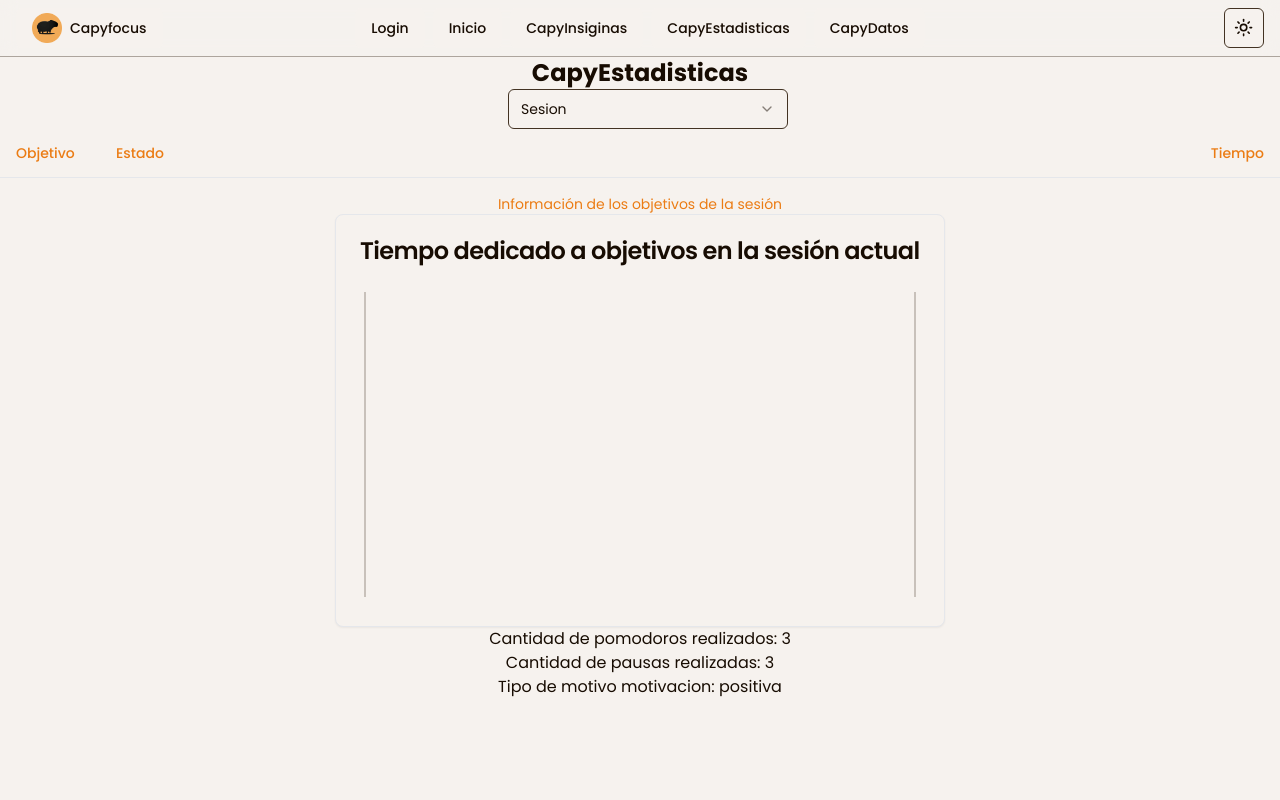
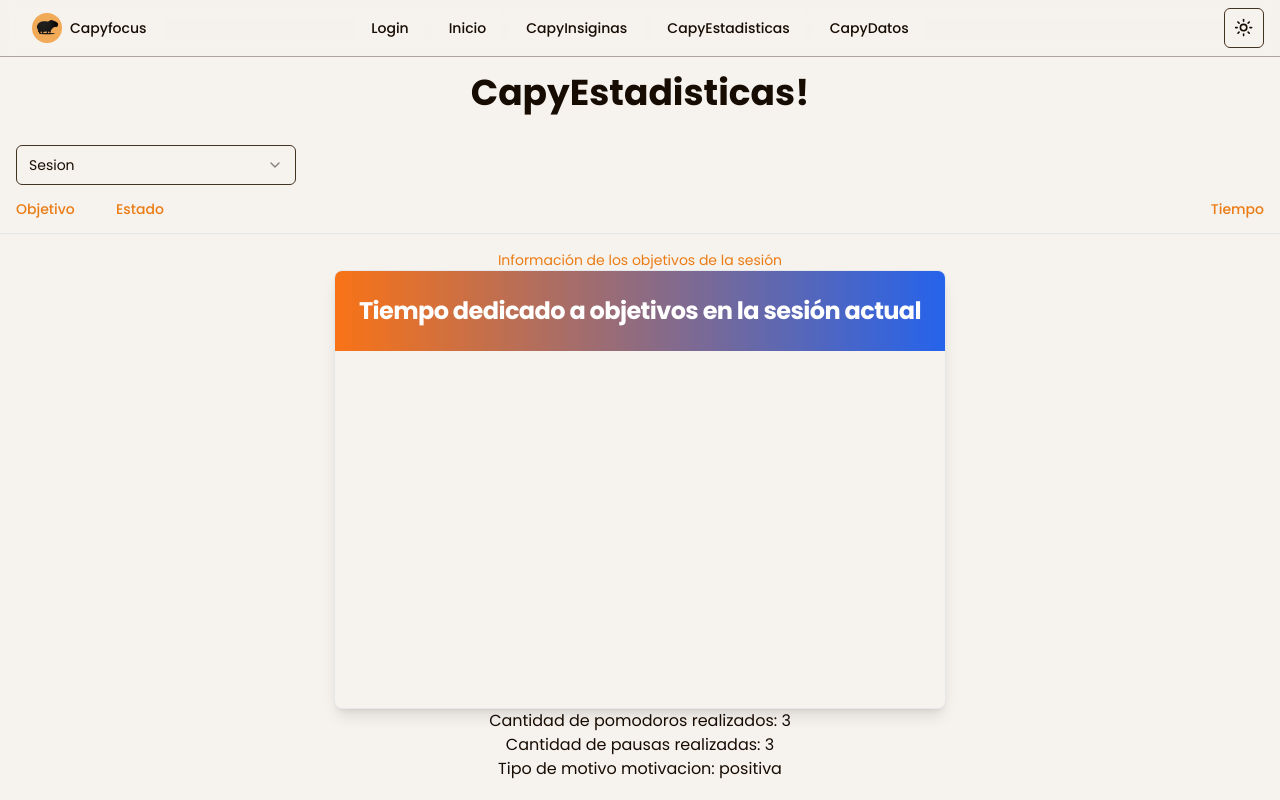
Before and after one commit to alanmoyano/capyfocus, a React (Vite) app: page /capyEstadisticas in a window 1280 px wide. Built offline with nearby package versions, Linux system fonts and the light colour scheme.

Commit message:
CapyEstadisticas en proceso x2

```diff
--- a/src/App.tsx
+++ b/src/App.tsx
@@ -6,7 +6,7 @@ import { Route, Switch } from 'wouter'
 import Login from './components/AuthForm'
 import Pomodoro from './components/Pomodoro'
 import Timer from './components/Timer'
-import Badges from './components/Badges'
+import CapyInsignias from './components/CapyInsignias'
 import Navbar from './components/Navbar'
 import { ThemeProvider } from './components/providers/ThemeProvider'
 import { ObjetivosProvider } from './components/ObjetivosContext'
@@ -43,7 +43,7 @@ function App() {
                   <Timer />
                 </Route>
 
-                <Route path='/capyInsignias' component={Badges} />
+                <Route path='/capyInsignias' component={CapyInsignias} />
                 <Route path='/capyEstadisticas' component={CapyEstadisticas} />
 
                 <Route path='/usuario' component={Usuario} />
--- a/src/components/Badges.tsx
+++ /dev/null
@@ -1,7 +0,0 @@
-export default function Badges() {
-  return (
-    <>
-      <h1>CapyInsignias!</h1>
-    </>
-  )
-}
--- a/src/components/CapyEstadisticas.tsx
+++ b/src/components/CapyEstadisticas.tsx
@@ -7,7 +7,8 @@ import {
   TableHeader,
   TableRow
 } from '@/components/ui/table'
-import { TrendingUp } from 'lucide-react'
+
+
 import { Bar, BarChart, LabelList, YAxis } from 'recharts'
 import {
   Card,
@@ -24,7 +25,7 @@ import {
   ChartTooltipContent
 } from '@/components/ui/chart'
 import * as React from 'react'
-import { Pie, PieChart, CartesianGrid, XAxis } from 'recharts'
+import { Pie, PieChart, CartesianGrid, XAxis, Cell } from 'recharts'
 
 import {
   Select,
@@ -43,10 +44,13 @@ import {
   TooltipTrigger
 } from '@/components/ui/tooltip'
 
-import { RadialBar, RadialBarChart } from 'recharts'
+
 
 import { useObjetivos } from './ObjetivosContext'
 
+import { ChartLegend, ChartLegendContent } from '@/components/ui/chart'
+
+import { ResponsiveContainer } from 'recharts'
 
 
 const chartData = [
@@ -59,26 +63,26 @@ const chartData = [
 
 const chartConfig1: ChartConfig = {
   visitors: {
-    label: 'Visitors'
+    label: 'Objetivos'
   },
   chrome: {
-    label: 'ParcialDSI',
+    label: 'Objetivo1',
     color: 'hsl(var(--chart-1))'
   },
   safari: {
-    label: 'Base de Datos',
+    label: 'Objetivo2',
     color: 'hsl(var(--chart-2))'
   },
   firefox: {
-    label: 'Analisis Numerico',
+    label: 'Objetivo3',
     color: 'hsl(var(--chart-3))'
   },
   edge: {
-    label: 'ParcialASI',
+    label: 'Objetivo4',
     color: 'hsl(var(--chart-4))'
   },
   other: {
-    label: 'FisicaII',
+    label: 'Objetivo5',
     color: 'hsl(var(--chart-5))'
   }
 }
@@ -154,9 +158,9 @@ export default function CapyEstadisticas() {
 
   return (
     <>
-      <p className='text-2xl font-bold'>CapyEstadisticas</p>
+      <h1 className='mt-4 text-4xl font-bold'>CapyEstadisticas!</h1>
       {/* Seleccion de tiempo */}
-      <div className='flex'>
+      <div className='flex w-full mt-8'>
         <Select onValueChange={value => handleSelect(value)} defaultValue='sesion'>
           <SelectTrigger className='ml-4 w-[280px]' >
             <SelectValue placeholder='Selecciona un periodo'  />
@@ -282,58 +286,36 @@ export default function CapyEstadisticas() {
             </TableBody>
           </Table>
 
-          {/* Gráfico de sesión (por ejemplo, un gráfico de barras) */}
-          <Card>
-            <CardHeader>
-              <CardTitle>Tiempo dedicado a objetivos en la sesión actual</CardTitle>
+          {/* Gráfico de sesión */}
+          <Card className="shadow-lg rounded-lg overflow-hidden">
+            <CardHeader className="bg-gradient-to-r from-orange-500 to-blue-600 text-white">
+              <CardTitle className="text-2xl font-bold">Tiempo dedicado a objetivos en la sesión actual</CardTitle>
             </CardHeader>
-            <CardContent>
-              <ChartContainer config={chartConfig}>
-                <BarChart
-                  accessibilityLayer
-                  data={objetivos.map(objetivo => ({
-                    objetivo,
-                    tiempo: tiempo[objetivo] || 0
-                  }))}
-                  layout='vertical'
-                >
-                  <CartesianGrid horizontal={false} />
-                  <YAxis
-                    dataKey='objetivo'
-                    type='category'
-                    tickLine={false}
-                    tickMargin={10}
-                    axisLine={false}
-                    tickFormatter={(value: string) => value.slice(0, 3)}
-                    hide
-                  />
-                  <XAxis dataKey='tiempo' type='number' hide />
-                  <ChartTooltip
-                    cursor={false}
-                    content={<ChartTooltipContent indicator='line' />}
-                  />
-                  <Bar
-                    dataKey='tiempo'
-                    layout='vertical'
-                    fill='var(--color-desktop)'
-                    radius={4}
-                  >
-                    <LabelList
-                      dataKey='objetivo'
-                      position='insideLeft'
-                      offset={8}
-                      className='fill-[--color-label]'
-                      fontSize={12}
-                    />
-                    <LabelList
-                      dataKey='tiempo'
-                      position='right'
-                      offset={8}
-                      className='fill-foreground'
-                      fontSize={12}
-                    />
-                  </Bar>
-                </BarChart>
+            <CardContent className="p-4">
+              <ChartContainer config={chartConfig1}>
+                <ResponsiveContainer width="100%" height={400}>
+                  <PieChart>
+                    <Pie
+                      data={objetivos.map(objetivo => ({
+                        name: objetivo,
+                        value: tiempo[objetivo] || 0
+                      }))}
+                      labelLine={false}
+                      outerRadius="80%"
+                      dataKey="value"
+                      label={({ name, percent }) => `${name} ${(percent * 100).toFixed(0)}%`}
+                    >
+                      {objetivos.map((objetivo, index) => (
+                        <Cell
+                          key={`cell-${index}`}
+                          fill={chartConfig1[Object.keys(chartConfig1)[index + 1]]?.color || `hsl(${index * 90}, 70%, 60%)`}
+                        />
+                      ))}
+                    </Pie>
+                    <ChartTooltip content={<ChartTooltipContent />} />
+                    <ChartLegend content={<ChartLegendContent />} />
+                  </PieChart>
+                </ResponsiveContainer>
               </ChartContainer>
             </CardContent>
           </Card>
--- /dev/null
+++ b/src/components/CapyInsignias.tsx
@@ -0,0 +1,7 @@
+export default function CapyInsignias() {
+  return (
+    <>
+      <h1 className='mt-4 text-4xl font-bold'>CapyInsiginias!</h1>
+    </>
+  )
+}
```
